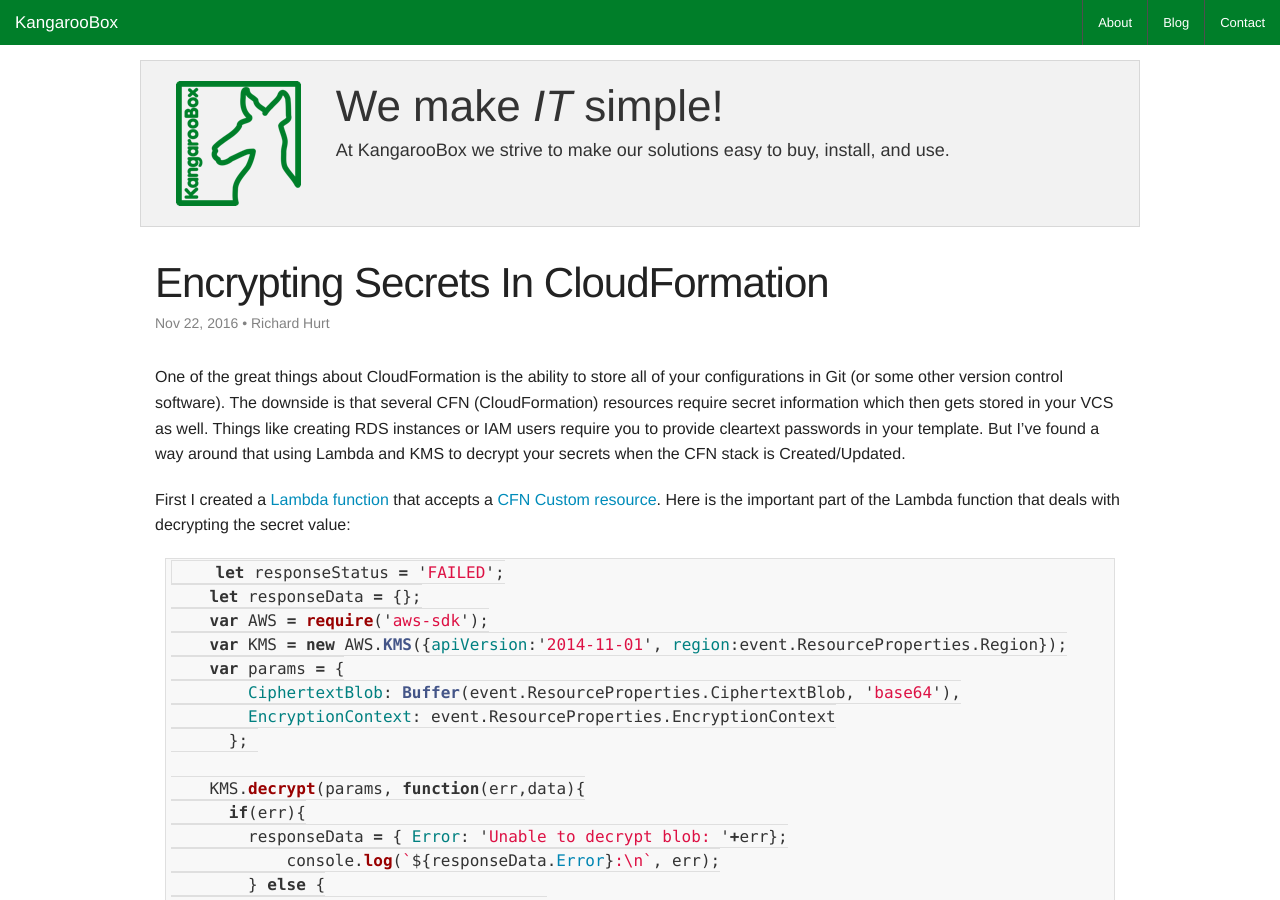
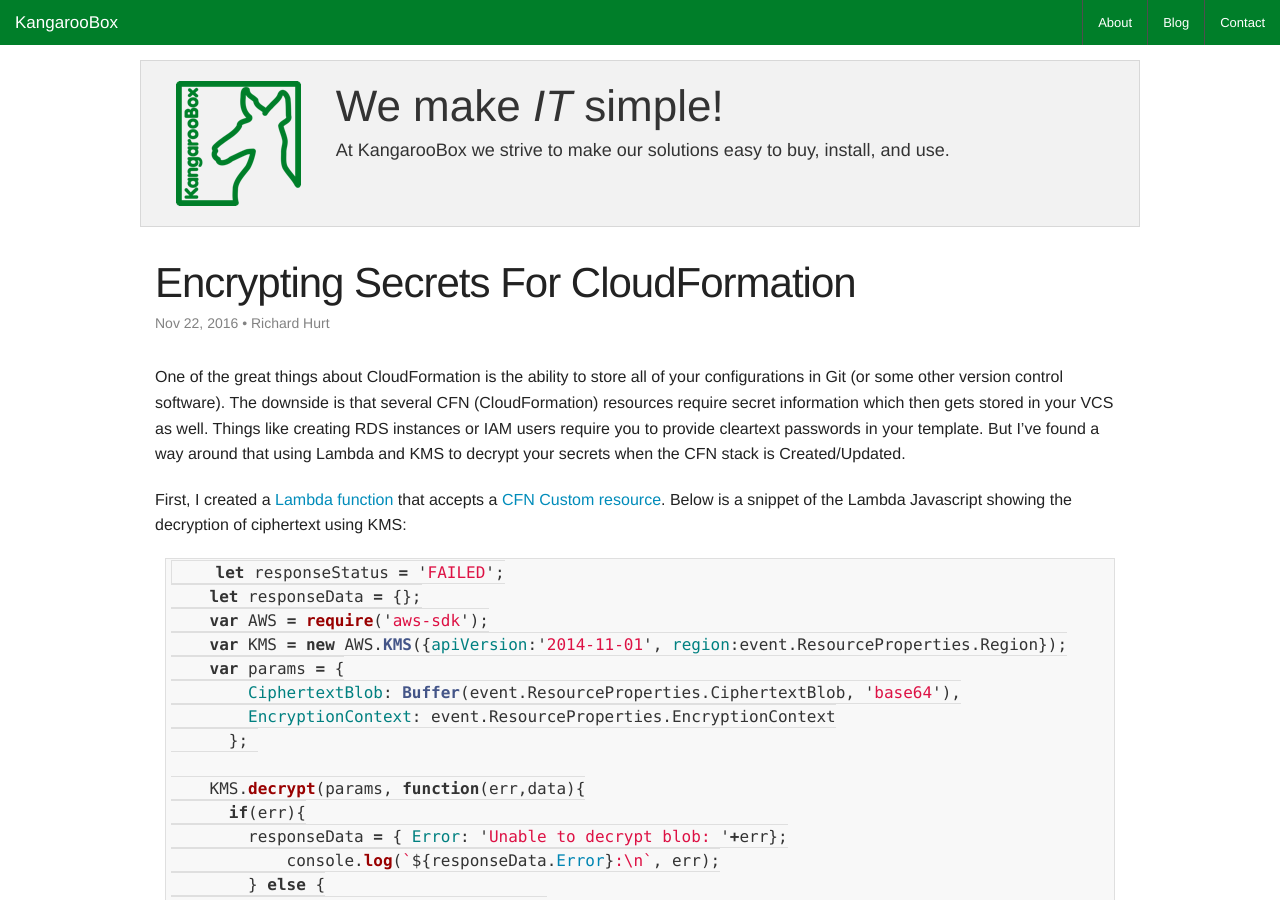
Before and after one commit to KangarooBox/kangaroobox.github.io, a Jekyll site: the page built from _posts/2016-11-22-encrypting-secrets-for-cloudformation.md, in a window 1280 px wide and 900 px high. Built offline with Jekyll 4.4.1, drawn with Linux system fonts in a browser that asks for light colours; comment, search, counter and statistics services are not loaded.

Commit message:
Update Encrypting Secrets For CloudFormation post

````diff
--- a/_posts/2016-11-22-encrypting-secrets-for-cloudformation.md
+++ b/_posts/2016-11-22-encrypting-secrets-for-cloudformation.md
@@ -1,6 +1,6 @@
 ---
 layout: post
-title: Encrypting Secrets In CloudFormation
+title: Encrypting Secrets For CloudFormation
 author: Richard Hurt
 tags: cloudformation custom lambda aws secrets encryption
 comments: true
@@ -8,7 +8,8 @@
 
 One of the great things about CloudFormation is the ability to store all of your configurations in Git (or some other version control software).  The downside is that several CFN (CloudFormation) resources require secret information which then gets stored in your VCS as well.  Things like creating RDS instances or IAM users require you to provide cleartext passwords in your template.  But I've found a way around that using Lambda and KMS to decrypt your secrets when the CFN stack is Created/Updated.
 
-First I created a [Lambda function](https://gist.github.com/rnhurt/67a32139ca03030741876be5d009fb9a) that accepts a [CFN Custom resource](http://docs.aws.amazon.com/AWSCloudFormation/latest/UserGuide/template-custom-resources.html).  Here is the important part of the Lambda function that deals with decrypting the secret value:
+First, I created a [Lambda function](https://gist.github.com/rnhurt/67a32139ca03030741876be5d009fb9a) that accepts a [CFN Custom resource](http://docs.aws.amazon.com/AWSCloudFormation/latest/UserGuide/template-custom-resources.html).  Below is a snippet of the Lambda Javascript showing the decryption of ciphertext using KMS:
+
 ```javascript
     let responseStatus = 'FAILED';
     let responseData = {};
````
